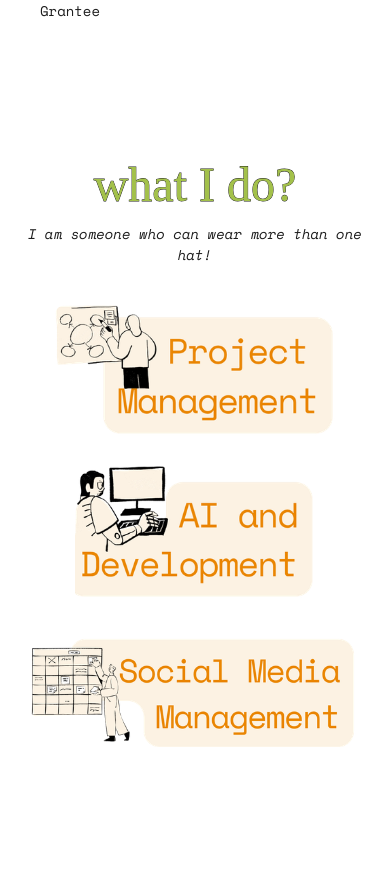
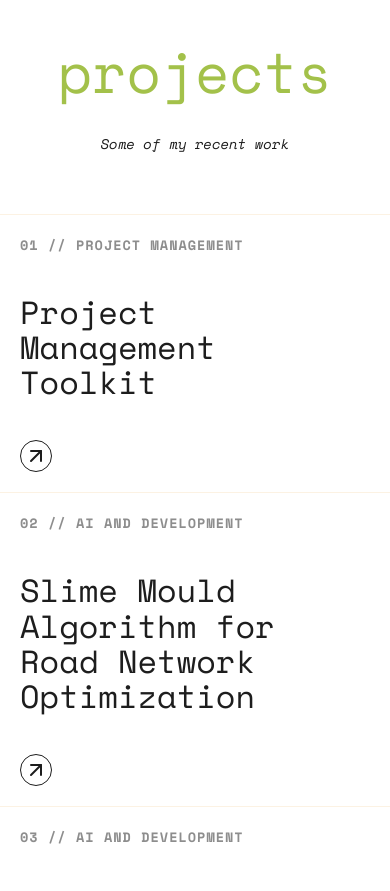
Before and after one commit to keiriina/kylaronquillo-portfolio, a React (Vite) app: page / in a window 390 px wide. Shown: the part 1086-1977 px from the top of the page. Built offline with nearby package versions, Linux system fonts and the light colour scheme; a web font is replaced by a local one.

Commit message:
feat: redesign projects section into an accordion layout

```diff
--- a/src/App.css
+++ b/src/App.css
@@ -13,7 +13,8 @@
 .container {
   max-width: 1200px;
   margin: 0 auto;
-  padding: 0 96px; /* Approx 1 inch horizontal margin */
+  padding: 0 96px;
+  /* Approx 1 inch horizontal margin */
 }
 
 .section {
@@ -98,9 +99,10 @@ header a:hover {
 
 /* "about me" and "education" subheadings */
 .about-col h2,
-.education-col h2 {
+.education-col h2,
+.whatido-header h2 {
   font-family: var(--font-text);
-  color: var(--orange);
+  color: #a3c14a;
   font-size: 3.5rem;
   margin-bottom: 20px;
 }
@@ -146,61 +148,131 @@ header a:hover {
   margin-bottom: 10px;
 }
 
-/* ── What I Do Section ────────────────────────────────────────────────────────
-   Staggered column of clickable role cards.
-   Each card shows an illustration image (frame-pm.png, etc.)
-   Card positions (left/right offset) are set per .role-card.pm / .aid / .smm.
+/* ── Projects Section (Accordion) ─────────────────────────────────────────────
+   Horizontally stacked tall vertical cards that expand on hover.
    ──────────────────────────────────────────────────────────────────────────── */
 .whatido-header {
   text-align: right;
   margin-bottom: 0;
 }
 
-.roles-container {
-  position: relative;
-  max-width: 1000px;
-  height: 480px;
-  margin: 60px auto;
+.projects-accordion {
+  display: flex;
+  height: 600px;
+  width: calc(100% + 2 * 96px);
+  margin-left: -96px;
+  border-top: 1px solid var(--beige);
+  border-bottom: 1px solid var(--beige);
+  margin-top: 60px;
 }
 
-.role-card {
-  position: absolute;
+.project-panel {
+  flex: 1;
+  border-right: 1px solid var(--beige);
+  padding: 40px;
+  display: flex;
+  flex-direction: column;
+  transition: flex 0.6s cubic-bezier(0.25, 1, 0.5, 1), background-color 0.4s ease;
   cursor: pointer;
-  transition: transform 0.2s ease, z-index 0s;
-  z-index: 1;
+  position: relative;
+  overflow: hidden;
+  background-color: var(--white);
 }
 
-.role-card:hover {
-  transform: scale(1.05);
-  /* slight zoom on hover */
-  z-index: 2;
-  /* pull to front on hover */
+.project-panel:last-child {
+  border-right: none;
 }
 
-.role-card img {
-  width: 100%;
-  border-radius: 10px;
-  height: auto;
-  display: block;
+.project-panel:hover {
+  flex: 2.5;
 }
 
-/* Individual card positions — adjust top/left/right & width to reposition or resize */
-.role-card.pm {
-  top: 0;
-  left: 0%;
-  width: 340px;
+.panel-header {
+  font-family: var(--font-text);
+  font-size: 0.85rem;
+  font-weight: bold;
+  color: var(--dark);
+  opacity: 0.5;
+  letter-spacing: 1px;
 }
 
-.role-card.aid {
-  top: 50px;
-  left: 40%;
-  width: 320px;
+.panel-title-container {
+  display: flex;
+  flex-direction: column;
+  justify-content: center;
+  flex-grow: 1;
+  margin: 40px 0;
 }
 
-.role-card.smm {
-  top: 260px;
-  left: 2%;
-  width: 420px;
+.panel-title {
+  font-family: var(--font-text);
+  font-size: 3rem;
+  color: var(--dark);
+  transition: color 0.4s;
+  line-height: 1.1;
+  white-space: nowrap;
+}
+
+.project-panel:hover .panel-title {
+  color: var(--orange);
+  white-space: normal;
+}
+
+.panel-preview {
+  opacity: 0;
+  max-height: 0;
+  overflow: hidden;
+  transition: opacity 0.6s ease, max-height 0.6s ease;
+  margin-top: 0;
+}
+
+.project-panel:hover .panel-preview {
+  opacity: 1;
+  max-height: 800px;
+  margin-top: 20px;
+}
+
+.panel-desc {
+  font-family: var(--font-text);
+  font-size: 0.95rem;
+  color: var(--dark);
+  margin-bottom: 20px;
+  opacity: 0.8;
+  line-height: 1.5;
+}
+
+.panel-image-preview {
+  position: absolute;
+  bottom: 40px;
+  right: 40px;
+}
+
+.panel-image-preview img {
+  width: 120px;
+  height: 120px;
+  border-radius: 50%;
+  object-fit: cover;
+  border: 4px solid var(--white);
+}
+
+.panel-icon {
+  width: 48px;
+  height: 48px;
+  border-radius: 50%;
+  border: 1px solid var(--dark);
+  display: flex;
+  align-items: center;
+  justify-content: center;
+  margin-top: auto;
+  transition: all 0.4s ease;
+  color: var(--dark);
+}
+
+.project-panel:hover .panel-icon {
+  background-color: var(--orange);
+  border-color: var(--orange);
+  color: var(--white);
+  transform: rotate(-45deg);
 }
 
 /* ── Role Popup Modal ─────────────────────────────────────────────────────────
@@ -631,46 +703,48 @@ header a:hover {
     font-size: 2rem;
   }
 
-  /* What I Do - override absolute positioning so cards stack natively */
+  /* Projects - override absolute positioning so cards stack natively */
   .whatido-header {
     text-align: center;
   }
 
-  .roles-container {
+  .projects-accordion {
     height: auto;
     display: flex;
     flex-direction: column;
-    align-items: center;
-    gap: 30px;
-    margin: 40px auto;
+    align-items: stretch;
+    width: calc(100% + 40px);
+    margin-left: -20px;
   }
 
-  .role-card {
-    position: static;
-    width: 100%;
-    max-width: 340px;
-    margin: 0;
+  .project-panel {
+    border-right: none;
+    border-bottom: 1px solid var(--beige);
+    flex: none;
+    padding: 20px;
   }
 
-  .role-card.pm {
-    position: static;
-    width: 100%;
-    max-width: 280px;
-    margin: 0;
+  .project-panel:last-child {
+    border-bottom: none;
   }
 
-  .role-card.aid {
-    position: static;
-    width: 100%;
-    max-width: 240px;
-    margin: 0;
+  .project-panel:hover {
+    flex: none;
   }
 
-  .role-card.smm {
-    position: static;
-    width: 100%;
-    max-width: 340px;
-    margin: 0;
+  .panel-title {
+    font-size: 2rem;
+    white-space: normal;
+  }
+
+  .panel-image-preview img {
+    width: 60px;
+    height: 60px;
+  }
+
+  .panel-icon {
+    width: 32px;
+    height: 32px;
   }
 
   /* Modal */
--- a/src/App.tsx
+++ b/src/App.tsx
@@ -2,38 +2,31 @@ import { useState } from 'react';
 import './App.css';
 
 import headImg from './assets/head.png';
-import frameAi from './assets/frame-ai.png';
-import framePm from './assets/frame-pm.png';
-import frameSocmed from './assets/frame-socmed.png';
 
 import general from './data/general.json';
 import pmData from './data/pm.json';
 import aidData from './data/aidev.json';
 import smmData from './data/smm.json';
-import RoleModal from './components/RoleModal';
+import ProjectModal from './components/ProjectModal';
 
 const roles = [pmData, aidData, smmData];
 
+function App() {
+  const allProjects = roles.flatMap(role =>
+    (role.projects || []).map(proj => ({
+      ...proj,
+      role: role.title.replace('\n', ' ')
+    }))
+  );
 
-const imageMap: Record<string, string> = {
-  pm: framePm,
-  aid: frameAi,
-  smm: frameSocmed
-};
+  const [activeProject, setActiveProject] = useState<any>(null);
 
-function App() {
-  // For the role card
-  const [activeRole, setActiveRole] = useState<any>(null);
-
-  const handleRoleClick = (role: any) => {
-    setActiveRole({
-      ...role,
-      image: imageMap[role.id]
-    });
+  const handleProjectClick = (project: any) => {
+    setActiveProject(project);
   };
 
   const closeModal = () => {
-    setActiveRole(null);
+    setActiveProject(null);
   };
 
   return (
@@ -44,7 +37,7 @@ function App() {
         {/*  Navigation */}
         <header>
           <a href="#about">ABOUT ME</a>
-          <a href="#whatido">WHAT I DO</a>
+          <a href="#projects">PROJECTS</a>
           <a href="#skills">SKILLS</a>
         </header>
 
@@ -55,7 +48,6 @@ function App() {
 
         {/*  About: Greeting + About Me + Education */}
         <section id="about" className="section">
-          <h1 className="about-header">{general.greeting}</h1>
           <div className="about-grid">
             {/* Left column: About Me */}
             <div className="about-col">
@@ -101,21 +93,37 @@ function App() {
           </div>
         </section>
 
-        {/*  What I Do: Clickable Role Cards */}
-        <section id="whatido" className="section">
+        {/*  Projects: Accordion Layout */}
+        <section id="projects" className="section">
           <div className="whatido-header">
-            <h2 className="title">what I do?</h2>
-            <p style={{ fontStyle: 'italic' }}>I am someone who can wear more than one hat!</p>
+            <h2>projects</h2>
+            <p style={{ fontStyle: 'italic' }}>Some of my recent work</p>
           </div>
 
-          <div className="roles-container">
-            {roles.map(role => (
+          <div className="projects-accordion">
+            {allProjects.map((proj, idx) => (
               <div
-                key={role.id}
-                className={`role-card ${role.id}`}
-                onClick={() => handleRoleClick(role)}
+                key={idx}
+                className="project-panel"
+                onClick={() => handleProjectClick(proj)}
               >
-                <img src={imageMap[role.id]} alt={role.title.replace('\n', ' ')} />
+                <div className="panel-header">
+                  <span>0{idx + 1} // {proj.role.toUpperCase()}</span>
+                </div>
+                <div className="panel-title-container">
+                  <h3 className="panel-title">{proj.title}</h3>
+                  <div className="panel-preview">
+                     <p className="panel-desc">{proj.description}</p>
+                     {proj.image && (
+                       <div className="panel-image-preview">
+                         <img src={proj.image} alt={proj.title} />
+                       </div>
+                     )}
+                  </div>
+                </div>
+                <div className="panel-icon">
+                  <svg xmlns="http://www.w3.org/2000/svg" width="24" height="24" viewBox="0 0 24 24" fill="none" stroke="currentColor" strokeWidth="2" strokeLinecap="round" strokeLinejoin="round"><line x1="7" y1="17" x2="17" y2="7"></line><polyline points="7 7 17 7 17 17"></polyline></svg>
+                </div>
               </div>
             ))}
           </div>
@@ -156,7 +164,7 @@ function App() {
         </section>
 
         {/* Role popup modal — appears when a role card is clicked */}
-        {activeRole && <RoleModal role={activeRole} onClose={closeModal} />}
+        {activeProject && <ProjectModal project={activeProject} onClose={closeModal} />}
       </div>
 
 
--- /dev/null
+++ b/src/components/ProjectModal.tsx
@@ -0,0 +1,41 @@
+import React from 'react';
+import '../App.css';
+
+interface ProjectModalProps {
+  project: any;
+  onClose: () => void;
+}
+
+const ProjectModal: React.FC<ProjectModalProps> = ({ project, onClose }) => {
+  if (!project) return null;
+
+  return (
+    <div className="modal-overlay" onClick={onClose}>
+      <div className="modal-content" onClick={(e) => e.stopPropagation()}>
+        <button className="close-btn" onClick={onClose}>×</button>
+        <div className="modal-header">
+          <h1 className="about-header" style={{ fontSize: '3rem', margin: 0, textAlign: 'left' }}>{project.title}</h1>
+        </div>
+
+        <div className="modal-body" style={{ gridTemplateColumns: '1fr', gap: '20px' }}>
+          <div>
+            <h1 className="modal-section-title">Case Study Overview</h1>
+            <p style={{ fontSize: '1.1rem', lineHeight: '1.6', textAlign: 'justify', marginBottom: '30px' }}>
+              {project.description}
+            </p>
+            {project.image && (
+               <img src={project.image} alt={project.title} style={{ width: '100%', borderRadius: '10px', marginTop: '20px' }} />
+            )}
+            {project.link && (
+               <a href={project.link} target="_blank" rel="noopener noreferrer" className="contact-btn" style={{ marginTop: '30px' }}>
+                 View Project Link
+               </a>
+            )}
+          </div>
+        </div>
+      </div>
+    </div>
+  );
+};
+
+export default ProjectModal;
--- a/src/data/general.json
+++ b/src/data/general.json
@@ -1,6 +1,5 @@
 {
-  "greeting": "Hi, I'm Kyla Ronquillo!",
-  "description": "I'm a Computer Science undergrad who has a keen interest in AI and Project Management. I consider myself a hardworking and passionate person who loves contributing to meaningful work!",
+  "description": "I'm a multi-disciplinary individual who builds, grows, and markets digital products and programs. I love contributing to meaningful work.",
   "education": [
     {
       "institution": "ATENEO DE NAGA UNIVERSITY",
@@ -41,10 +40,8 @@
     ]
   },
   "contact": {
-    "email": "name@gmail.com",
-    "phone": "09213863017",
-    "linkedin": "https://linkedin.com",
-    "github": "https://github.com",
-    "medium": "https://medium.com"
+    "linkedin": "https://www.linkedin.com/in/kylaronquillo/",
+    "github": "https://github.com/keiriina",
+    "medium": "https://medium.com/@kylasbronquillo"
   }
 }
```
Also changed, not shown: src/components/RoleModal.tsx (deleted, +0 -88 lines).
